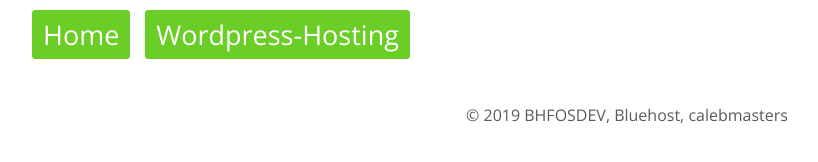
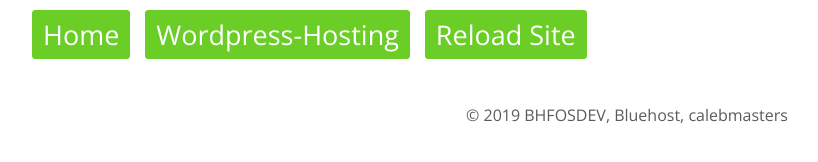
Before and after one commit to thecaleblee/bhdevtime, a Gatsby site in the folder bhReact/: page / in a window 1280 px wide. Shown: the whole page, without its empty margins (13-831 px from the left). Built offline with nearby package versions, Linux system fonts and the light colour scheme; Gatsby itself is replaced by a stand-in of ours.

```diff
--- a/bhReact/src/components/header.js
+++ b/bhReact/src/components/header.js
@@ -1,5 +1,5 @@
 import { Link } from "gatsby"
-import React, { Children } from "react"
+import React from "react"
 import styled from 'styled-components';
 
 const HeaderWrapper = styled.div`
@@ -26,7 +26,7 @@
   }
 `
 
-const Header = ({Children}) => (
+const Header = ({children}) => (
   <HeaderWrapper>
     <Link to="/" className="btn-lg">
       Home
@@ -34,7 +34,7 @@
     <Link to="/wordpress-hosting" className="btn-lg">
       Wordpress-Hosting
     </Link>
-    {Children}
+    {children}
   </HeaderWrapper>
 )
 
--- a/bhReact/src/components/layout.js
+++ b/bhReact/src/components/layout.js
@@ -13,7 +13,7 @@
 const Layout = ({ children }) => (
 
   <div>
-    <Header></Header>
+    <Header><a className="btn-lg" href="/">Reload Site</a></Header>
     {children}
     <Footer>
       © {new Date().getFullYear()} BHFOSDEV, Bluehost, calebmasters
```
Also changed, not shown: bhReact/src/components/__tests__/header.js (+1 -1 lines).
